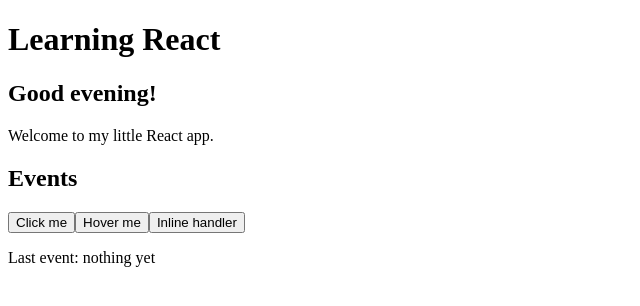
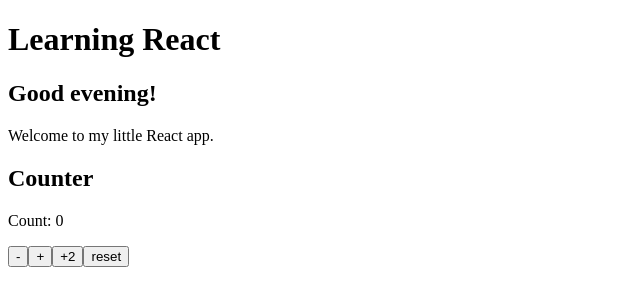
Before and after one commit to kkelichika/react-development, a React (Create React App) app: page / in a window 1280 px wide. Shown: the top 306 px of the page, without its empty margins (0-640 px from the left). Built offline with nearby package versions, Linux system fonts and the light colour scheme.

Commit message:
Add setState updates with the functional form (Counter)

```diff
--- a/src/App.js
+++ b/src/App.js
@@ -3,14 +3,14 @@
 
 import React from "react";
 import Greeting from "./components/Greeting";
-import ClickBox from "./components/ClickBox";
+import Counter from "./components/Counter";
 
 function App() {
   return (
     <div>
       <h1>Learning React</h1>
       <Greeting />
-      <ClickBox />
+      <Counter />
     </div>
   );
 }
--- /dev/null
+++ b/src/components/Counter.js
@@ -0,0 +1,53 @@
+// Updating state with setState.
+//
+// Three big rules I learned (the hard way):
+//   1. NEVER change this.state directly (this.state.count++). React will
+//      not notice and will not re-render. Always use this.setState().
+//   2. setState MERGES the object you pass into the current state (you only
+//      need to include the keys that change).
+//   3. setState is ASYNCHRONOUS and may be batched. If your new value
+//      depends on the old value, use the FUNCTION form:
+//        this.setState(prev => ({ count: prev.count + 1 }))
+//      otherwise multiple updates in a row can use a stale value.
+
+import React from "react";
+
+class Counter extends React.Component {
+  state = { count: 0 }; // class field shorthand for initial state
+
+  increment = () => {
+    // function form, because the new value depends on the old one
+    this.setState((prev) => ({ count: prev.count + 1 }));
+  };
+
+  decrement = () => {
+    this.setState((prev) => ({ count: prev.count - 1 }));
+  };
+
+  reset = () => {
+    // object form is fine when the value does not depend on the old state
+    this.setState({ count: 0 });
+  };
+
+  incrementTwice = () => {
+    // BOTH of these run, because each uses the function form (prev).
+    // If I had used the object form twice, count would only go up by 1!
+    this.setState((prev) => ({ count: prev.count + 1 }));
+    this.setState((prev) => ({ count: prev.count + 1 }));
+  };
+
+  render() {
+    return (
+      <div className="counter">
+        <h2>Counter</h2>
+        <p>Count: {this.state.count}</p>
+        <button onClick={this.decrement}>-</button>
+        <button onClick={this.increment}>+</button>
+        <button onClick={this.incrementTwice}>+2</button>
+        <button onClick={this.reset}>reset</button>
+      </div>
+    );
+  }
+}
+
+export default Counter;
```
Also changed, not shown: 1 other file (tests, documents, lock files or other folders).
